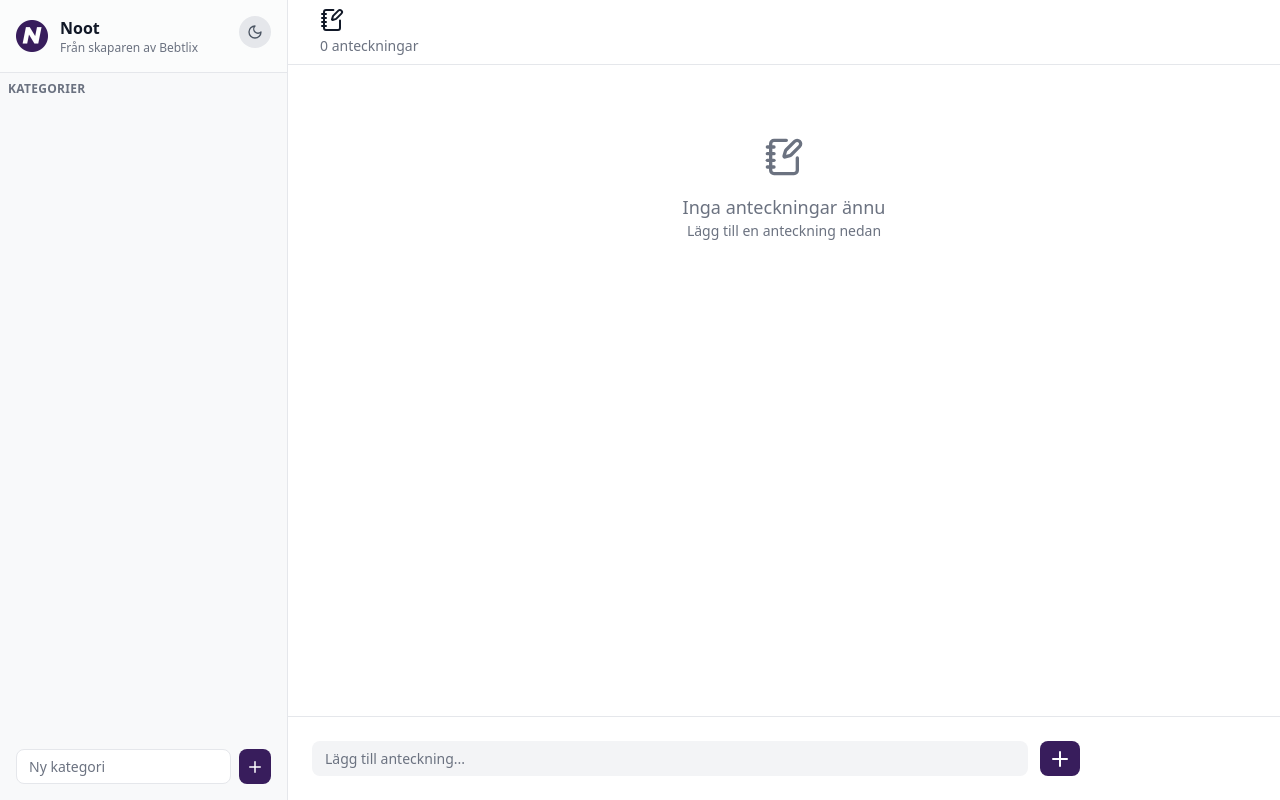
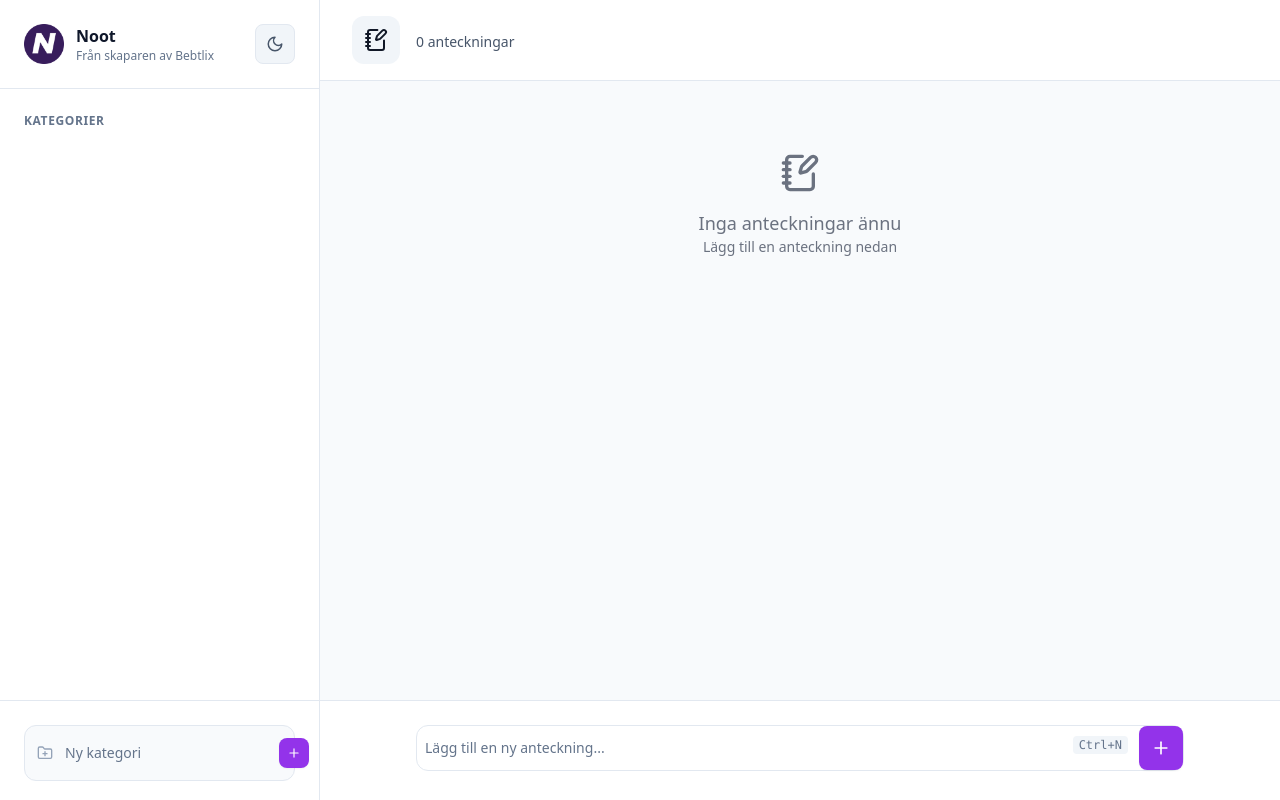
Before and after one commit to carlsby/noot, a React (Vite) app in the folder frontend/: page / in a window 1280 px wide. Built offline with nearby package versions, Linux system fonts and the light colour scheme.

Commit message:
New design

```diff
--- a/frontend/src/assets/globals.css
+++ b/frontend/src/assets/globals.css
@@ -2,7 +2,6 @@
 @tailwind components;
 @tailwind utilities;
 
-/* Your custom styles below */
 :root {
   --foreground-rgb: 0, 0, 0;
   --background-rgb: 245, 245, 247;
@@ -13,7 +12,6 @@ body {
   background: rgb(var(--background-rgb));
 }
 
-/* Custom scrollbar for a more Apple-like experience */
 ::-webkit-scrollbar {
   width: 8px;
   height: 8px;
@@ -32,7 +30,6 @@ body {
   background: #c1c1c6;
 }
 
-/* Dark mode scrollbar */
 .dark ::-webkit-scrollbar-thumb {
   background: #48484a;
 }
@@ -41,12 +38,10 @@ body {
   background: #636366;
 }
 
-/* Dark mode text transitions */
 .dark {
   color-scheme: dark;
 }
 
-/* Smooth transitions */
 * {
   transition-property: background-color, border-color, color, fill, stroke, opacity;
   transition-duration: 300ms;
--- a/frontend/src/components/AddCategoryForm.jsx
+++ b/frontend/src/components/AddCategoryForm.jsx
@@ -1,8 +1,11 @@
+"use client"
+
 import { useState } from "react"
-import { Plus } from "lucide-react"
+import { Plus, FolderPlus } from "lucide-react"
 
 export default function AddCategoryForm({ addCategory }) {
   const [newCategoryName, setNewCategoryName] = useState("")
+  const [isFocused, setIsFocused] = useState(false)
 
   const handleAddCategory = () => {
     if (newCategoryName.trim() === "") return
@@ -11,23 +14,31 @@ export default function AddCategoryForm({ addCategory }) {
   }
 
   return (
-    <div className="flex items-center">
+    <div
+      className={`flex items-center gap-3 p-3 bg-slate-50 dark:bg-slate-800 rounded-xl border transition-all duration-200 ${
+        isFocused
+          ? "border-purple-300 dark:border-purple-600 bg-white dark:bg-slate-700"
+          : "border-slate-200 dark:border-slate-700 hover:border-slate-300 dark:hover:border-slate-600"
+      }`}
+    >
+      <div className="flex-shrink-0">
+        <FolderPlus size={16} className="text-slate-400" />
+      </div>
       <input
         type="text"
-        className="flex-1 px-3 py-2 rounded-lg border focus:outline-none focus:border-[#381D5C] text-sm
-                  dark:bg-gray-800 dark:border-gray-700 dark:text-white dark:placeholder-gray-400
-                  bg-white border-gray-200 text-gray-900 placeholder-gray-500 w-full h-[35px]
-                  transition-colors"
+        className="flex-1 bg-transparent border-none outline-none text-slate-900 dark:text-slate-100 placeholder-slate-500 dark:placeholder-slate-400 text-sm"
         placeholder="Ny kategori"
         value={newCategoryName}
         onChange={(e) => setNewCategoryName(e.target.value)}
         onKeyDown={(e) => e.key === "Enter" && handleAddCategory()}
+        onFocus={() => setIsFocused(true)}
+        onBlur={() => setIsFocused(false)}
       />
       <button
-        className="ml-2 w-8 h-[35px] bg-[#381D5C] hover:bg-[#402169] text-white rounded-lg flex items-center justify-center transition-colors"
+        className="p-2 bg-purple-600 hover:bg-purple-700 text-white rounded-lg transition-colors shadow-sm"
         onClick={handleAddCategory}
       >
-        <Plus size={18} />
+        <Plus size={14} />
       </button>
     </div>
   )
--- a/frontend/src/components/AddTaskForm.jsx
+++ b/frontend/src/components/AddTaskForm.jsx
@@ -1,55 +1,69 @@
-import { useEffect, useRef, useState } from "react";
-import { Plus } from "lucide-react";
+"use client"
+
+import { useEffect, useRef, useState } from "react"
+import { Plus } from "lucide-react"
 
 export default function AddTaskForm({ addTask }) {
-  const [newTaskText, setNewTaskText] = useState("");
-  const [inputToggle, setInputToggle] = useState(false);
+  const [newTaskText, setNewTaskText] = useState("")
+  const [inputToggle, setInputToggle] = useState(false)
+  const [isFocused, setIsFocused] = useState(false)
 
-  const inputRef = useRef(null);
+  const inputRef = useRef(null)
 
   useEffect(() => {
     function handleKeyDown(e) {
       if (e.ctrlKey && e.key === "n") {
-        e.preventDefault();
-        setInputToggle((prev) => !prev);
+        e.preventDefault()
+        setInputToggle((prev) => !prev)
       }
     }
 
-    window.addEventListener("keydown", handleKeyDown);
-    return () => window.removeEventListener("keydown", handleKeyDown);
-  }, []);
+    window.addEventListener("keydown", handleKeyDown)
+    return () => window.removeEventListener("keydown", handleKeyDown)
+  }, [])
 
   useEffect(() => {
     if (inputToggle && inputRef.current) {
-      inputRef.current.focus();
+      inputRef.current.focus()
     }
-  }, [inputToggle]);
+  }, [inputToggle])
+
   const handleAddTask = () => {
-    if (newTaskText.trim() === "") return;
-    addTask(newTaskText);
-    setNewTaskText("");
-  };
+    if (newTaskText.trim() === "") return
+    addTask(newTaskText)
+    setNewTaskText("")
+  }
 
   return (
-    <div className="flex items-center max-w-3xl">
+    <div className="space-y-3 relative">
+      <div
+        className={`flex items-center gap-3 ps-2 bg-white dark:bg-slate-800 rounded-xl border transition-all duration-200 ${
+          isFocused
+            ? "border-purple-300 dark:border-purple-600 shadow-lg shadow-purple-100/50 dark:shadow-purple-900/20"
+            : "border-slate-200 dark:border-slate-700 hover:border-slate-300 dark:hover:border-slate-600"
+        }`}
+      >
         <input
           ref={inputRef}
           type="text"
-        className="flex-1 px-3 py-2 text-sm rounded-lg border border-transparent focus:outline-none focus:border-[#381D5C]
-            dark:bg-gray-800 dark:text-white dark:placeholder-gray-400
-            bg-gray-100 text-gray-900 placeholder-gray-500 h-[35px]
-            transition-colors"
-        placeholder="Lägg till anteckning..."
+          className="flex-1 bg-transparent border-none outline-none text-slate-900 dark:text-slate-100 placeholder-slate-500 dark:placeholder-slate-400 text-sm"
+          placeholder="Lägg till en ny anteckning..."
           value={newTaskText}
           onChange={(e) => setNewTaskText(e.target.value)}
           onKeyDown={(e) => e.key === "Enter" && handleAddTask()}
+          onFocus={() => setIsFocused(true)}
+          onBlur={() => setIsFocused(false)}
         />
         <button
-        className="ml-3 px-2 py-2 bg-[#381D5C] hover:bg-[#402169] h-[35px] text-white rounded-lg flex items-center transition-colors"
+          className="p-3 bg-purple-600 hover:bg-purple-700 text-white rounded-lg transition-colors shadow-sm hover:shadow-md"
           onClick={handleAddTask}
         >
-        <Plus size={24} />
+          <Plus size={20} />
         </button>
       </div>
-  );
+      <div className="text-xs text-slate-500 dark:text-slate-400 text-center absolute right-14 top-0">
+        <kbd className="px-1.5 py-0.5 bg-slate-100 dark:bg-slate-900 rounded text-xs">Ctrl+N</kbd>
+      </div>
+    </div>
+  )
 }
--- a/frontend/src/components/CodeArea.jsx
+++ b/frontend/src/components/CodeArea.jsx
@@ -24,7 +24,6 @@ export default function CodeArea() {
 
   return (
     <div className="flex-1 flex flex-col transition-colors duration-300 dark:bg-gray-900 bg-white">
-      {/* Header */}
       <div className="px-8 py-6 border-b transition-colors duration-300 dark:border-gray-700 border-gray-200">
         <Code />
         <p className="text-gray-500 dark:text-gray-400 text-sm mt-1">
@@ -32,7 +31,6 @@ export default function CodeArea() {
         </p>
       </div>
 
-      {/* Code editor area */}
       <div className="flex-1 overflow-y-auto">
         <textarea
           ref={textareaRef}
--- a/frontend/src/components/DarkModeToggle.jsx
+++ b/frontend/src/components/DarkModeToggle.jsx
@@ -1,60 +1,59 @@
-import React, { useEffect, useState } from "react";
-import { Moon, Sun } from "lucide-react";
+"use client"
+
+import { useEffect, useState } from "react"
+import { Moon, Sun } from 'lucide-react'
 
 export default function DarkModeToggle() {
-  const [darkMode, setDarkMode] = useState(false);
+  const [darkMode, setDarkMode] = useState(false)
 
-  // Read saved mode from Electron backend on mount
   useEffect(() => {
     async function fetchColorMode() {
       try {
-        // Call Electron main process via preload exposed API
-    const mode = await window.electronAPI.invoke("get-color-mode");
-        const isDark = mode === "dark";
-        setDarkMode(isDark);
+        const mode = await window.electronAPI.invoke("get-color-mode")
+        const isDark = mode === "dark"
+        setDarkMode(isDark)
         if (isDark) {
-          document.documentElement.classList.add("dark");
+          document.documentElement.classList.add("dark")
         } else {
-          document.documentElement.classList.remove("dark");
+          document.documentElement.classList.remove("dark")
         }
       } catch (err) {
-        console.error("Failed to get color mode:", err);
-        setDarkMode(false);
-        document.documentElement.classList.remove("dark");
+        console.error("Failed to get color mode:", err)
+        setDarkMode(false)
+        document.documentElement.classList.remove("dark")
       }
     }
-    fetchColorMode();
-  }, []);
+    fetchColorMode()
+  }, [])
 
-  // Toggle mode both visually and save to backend
   const handleToggle = async () => {
-    const newMode = !darkMode;
-    setDarkMode(newMode);
+    const newMode = !darkMode
+    setDarkMode(newMode)
 
     if (newMode) {
-      document.documentElement.classList.add("dark");
+      document.documentElement.classList.add("dark")
     } else {
-      document.documentElement.classList.remove("dark");
+      document.documentElement.classList.remove("dark")
     }
 
     try {
-      await window.electronAPI.invoke("set-color-mode", newMode ? "dark" : "light");
+      await window.electronAPI.invoke("set-color-mode", newMode ? "dark" : "light")
     } catch (err) {
-      console.error("Failed to save color mode:", err);
+      console.error("Failed to save color mode:", err)
     }
-  };
+  }
 
   return (
     <button
       onClick={handleToggle}
-      className="w-8 h-8 flex items-center justify-center rounded-full transition-colors dark:bg-gray-700 dark:hover:bg-gray-600 bg-gray-200 hover:bg-gray-300"
+      className="w-10 h-10 flex items-center justify-center rounded-lg bg-slate-100 dark:bg-slate-800 hover:bg-slate-200 dark:hover:bg-slate-700 border border-slate-200 dark:border-slate-700 transition-colors"
       aria-label={darkMode ? "Switch to light mode" : "Switch to dark mode"}
     >
       {darkMode ? (
-        <Sun size={16} className="text-gray-100" />
+        <Sun size={18} className="text-amber-500" />
       ) : (
-        <Moon size={16} className="text-gray-600" />
+        <Moon size={18} className="text-slate-600" />
       )}
     </button>
-  );
+  )
 }
--- a/frontend/src/components/Sidebar.jsx
+++ b/frontend/src/components/Sidebar.jsx
@@ -1,5 +1,7 @@
+"use client";
+
 import { useState, useEffect } from "react";
-import { Menu, X, Home } from "lucide-react";
+import { Menu, X } from "lucide-react";
 import CategoryList from "./CategoryList";
 import AddCategoryForm from "./AddCategoryForm";
 import DarkModeToggle from "./DarkModeToggle";
@@ -62,7 +64,7 @@ export default function Sidebar({
 
       {isMobileMenuOpen && (
         <div
-          className="lg:hidden fixed inset-0 bg-black/60 backdrop-blur-sm z-40 transition-all duration-300"
+          className="lg:hidden fixed inset-0 bg-black/20 backdrop-blur-sm z-40"
           onClick={closeMobileMenu}
           aria-hidden="true"
         />
@@ -70,59 +72,68 @@ export default function Sidebar({
 
       <div
         className={`
-          fixed lg:relative inset-y-0 left-0 z-50 w-full sm:w-80 lg:w-72
-          transform transition-all duration-300 ease-out
+          fixed lg:relative inset-y-0 left-0 z-50 w-full sm:w-80 lg:w-80
+          transform transition-transform duration-300 ease-out
           ${
             isMobileMenuOpen
               ? "translate-x-0"
               : "-translate-x-full lg:translate-x-0"
           }
-          flex flex-col border-r
-          dark:bg-gray-900/95 dark:border-gray-700
-          bg-gray-50/95 border-gray-200
-          backdrop-blur-xl lg:backdrop-blur-none
-          shadow-2xl lg:shadow-none
+          flex flex-col
+          bg-white dark:bg-slate-900
+          border-r border-slate-200 dark:border-slate-700
+          shadow-xl lg:shadow-none
           overflow-hidden
         `}
       >
-        <div className="lg:hidden flex items-center justify-between p-4 border-b mb-2 dark:border-gray-700 border-gray-200 bg-white/50 dark:bg-gray-800/50">
+        <div className="lg:hidden flex items-center justify-between p-6 border-b border-slate-200 dark:border-slate-700">
           <div className="flex items-center gap-3">
-            <img src={NootLogo} className="text-white w-8" />
+            <div className="w-10 h-10 rounded-xl flex items-center justify-center">
+              <img
+                src={NootLogo || "/placeholder.svg"}
+                className="w-25 h-25"
+                alt="Noot Logo"
+              />
+            </div>
             <div>
-              <h1 className="font-semibold text-gray-900 dark:text-gray-100">
+              <h1 className="font-bold text-slate-900 dark:text-slate-100">
                 Noot
               </h1>
-              <p className="text-xs text-gray-500 dark:text-gray-400">
+              <p className="text-xs text-slate-500 dark:text-slate-400">
                 Från skaparen av Bebtlix
               </p>
             </div>
           </div>
-          <div className="flex gap-3">
+          <div className="flex gap-2">
             <DarkModeToggle
               darkMode={darkMode}
               toggleDarkMode={toggleDarkMode}
             />
             <button
               onClick={closeMobileMenu}
-              className="p-2 rounded-full text-gray-500 hover:text-gray-700 dark:text-gray-400 dark:hover:text-gray-200 hover:bg-gray-200 dark:hover:bg-gray-700 transition-all duration-200"
+              className="p-2 rounded-lg text-slate-500 hover:text-slate-700 dark:text-slate-400 dark:hover:text-slate-200 hover:bg-slate-100 dark:hover:bg-slate-800 transition-colors"
               aria-label="Close menu"
             >
-              <X size={20} />
+              <X size={18} />
             </button>
           </div>
         </div>
 
         <div className="flex-1 flex flex-col overflow-hidden">
-          <div className="hidden lg:flex items-center justify-between p-4 border-b mb-2 dark:border-gray-700 border-gray-200 bg-white/50 dark:bg-gray-800/50">
+          <div className="hidden lg:flex items-center justify-between p-6 border-b border-slate-200 dark:border-slate-700">
             <div className="flex items-center gap-3 w-full">
-              <img src={NootLogo} className="text-white w-8" />
-              <div className="w-full">
-                <div className="flex justify-between">
-                  <div>
-                    <h1 className="font-semibold text-gray-900 dark:text-gray-100">
+              <div className="w-10 h-10 rounded-xl flex items-center justify-center">
+                <img
+                  src={NootLogo || "/placeholder.svg"}
+                  className="w-25 h-25"
+                  alt="Noot Logo"
+                />
+              </div>
+              <div className="flex-1">
+                <h1 className="font-bold text-slate-900 dark:text-slate-100">
                   Noot
                 </h1>
-                    <p className="text-xs text-gray-500 dark:text-gray-400">
+                <p className="text-xs text-slate-500 dark:text-slate-400">
                   Från skaparen av Bebtlix
                 </p>
               </div>
@@ -132,10 +143,9 @@ export default function Sidebar({
               />
             </div>
           </div>
-            </div>
-          </div>
-          <div className="flex justify-between items-center mb-2 px-2">
-            <h2 className="text-xs font-semibold uppercase tracking-wide text-gray-500 dark:text-gray-400">
+
+          <div className="pt-6 px-6">
+            <h2 className="text-xs font-semibold uppercase tracking-wider text-slate-500 dark:text-slate-400 mb-4">
               Kategorier
             </h2>
           </div>
@@ -153,7 +163,7 @@ export default function Sidebar({
             setCodeMode={setCodeMode}
           />
 
-          <div className="mt-auto space-y-4 p-4">
+          <div className="mt-auto p-6 border-t border-slate-200 dark:border-slate-700 h-[100px]">
             <AddCategoryForm addCategory={addCategory} />
           </div>
         </div>
--- a/frontend/src/components/TaskArea.jsx
+++ b/frontend/src/components/TaskArea.jsx
@@ -1,6 +1,6 @@
-import TaskList from "./TaskList";
-import AddTaskForm from "./AddTaskForm";
-import { NotebookPen } from "lucide-react";
+import TaskList from "./TaskList"
+import AddTaskForm from "./AddTaskForm"
+import { NotebookPen } from 'lucide-react'
 
 export default function TaskArea({
   currentCategory,
@@ -12,27 +12,27 @@ export default function TaskArea({
   updateTaskOrder,
 }) {
   return (
-    <div
-      className="flex-1 flex flex-col transition-colors duration-300 dark:bg-gray-900 bg-white"
-    >
-      <div
-        className="px-8 py-2 lg:py-2 border-b transition-colors duration-300 dark:border-gray-700 border-gray-200 "
-      >
-        <div className="flex items-center ms-6 lg:ms-0 gap-2">
-          <NotebookPen
-            style={{ color: currentCategory?.color }}
-          />
-          <h1 className="text-2xl font-medium dark:text-white text-gray-900">
+    <div className="flex-1 flex flex-col bg-slate-50 dark:bg-slate-900 min-h-screen">
+      <div className="sticky top-0 z-10 bg-white/95 dark:bg-slate-900/95 backdrop-blur-sm border-b border-slate-200 dark:border-slate-700">
+        <div className="px-8 py-4">
+          <div className="flex items-center gap-4 ms-6 lg:ms-0">
+            <div className="w-12 h-12 rounded-xl bg-slate-100 dark:bg-slate-800 flex items-center justify-center">
+              <NotebookPen style={{ color: currentCategory?.color }} size={24} />
+            </div>
+            <div>
+              <h1 className="text-2xl font-bold text-slate-900 dark:text-slate-100">
                 {currentCategory?.name}
               </h1>
-        </div>
-        <p className="text-gray-500 dark:text-gray-400 text-sm mt-1 hidden lg:block">
-          {filteredTasks.length}{" "}
-          {filteredTasks.length === 1 ? "anteckning" : "anteckningar"}
+              <p className="text-slate-600 dark:text-slate-400 text-sm mt-1">
+                {filteredTasks.length} {filteredTasks.length === 1 ? "anteckning" : "anteckningar"}
               </p>
             </div>
+          </div>
+        </div>
+      </div>
 
-      <div className="flex-1 overflow-y-auto p-6">
+      <div className="flex-1 overflow-y-auto px-8 py-6">
+        <div>
           <TaskList
             tasks={filteredTasks}
             updateTask={updateTask}
@@ -42,10 +42,13 @@ export default function TaskArea({
             categoryColor={currentCategory?.color}
           />
         </div>
+      </div>
 
-      <div className="p-6 border-t transition-colors duration-300 dark:border-gray-700 border-gray-200">
+      <div className="sticky bottom-0 bg-white/95 dark:bg-slate-900/95 backdrop-blur-sm border-t border-slate-200 dark:border-slate-700 px-8 py-6 h-[100px]">
+        <div className="max-w-3xl mx-auto">
           <AddTaskForm addTask={addTask} />
         </div>
       </div>
-  );
+    </div>
+  )
 }
--- a/frontend/src/components/TaskList.jsx
+++ b/frontend/src/components/TaskList.jsx
@@ -104,7 +104,7 @@ export default function TaskList({
             {localTasks.map((task, index) => (
               <Draggable key={task._id} draggableId={task._id} index={index}>
                 {(provided, snapshot) => (
-                  <li ref={provided.innerRef} {...provided.draggableProps} className="mb-1">
+                  <li ref={provided.innerRef} {...provided.draggableProps} className="mb-2">
                     <TaskItem
                       task={task}
                       updateTask={updateTask}
```
Also changed, not shown: frontend/src/components/CategoryItem.jsx (+122 -45 lines), frontend/src/components/ConfirmModal.jsx (+27 -14 lines), frontend/src/components/TaskItem.jsx (+66 -69 lines), 1 other file (tests, documents, lock files or other folders). Lines whose indentation alone changed are shown as unchanged.
